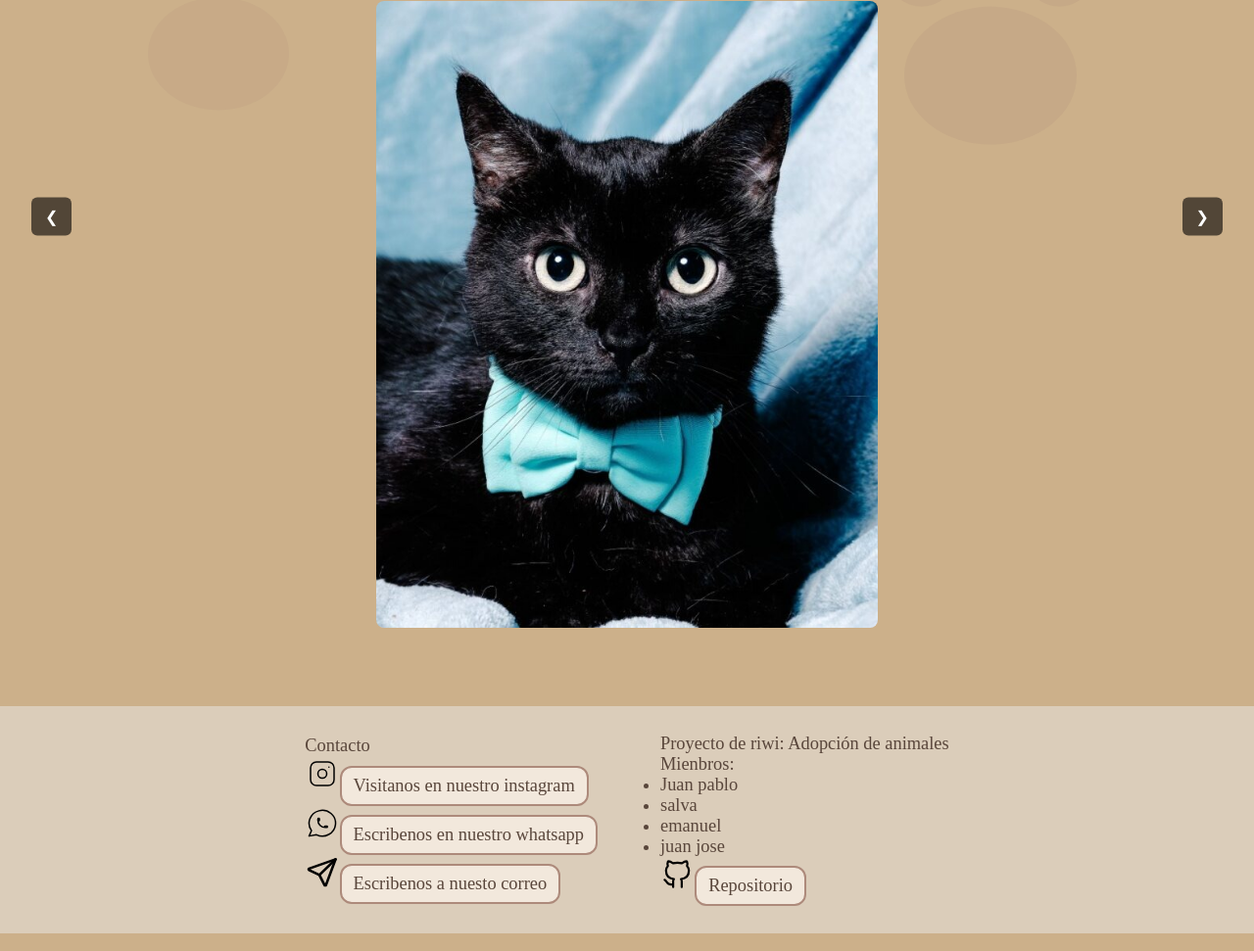
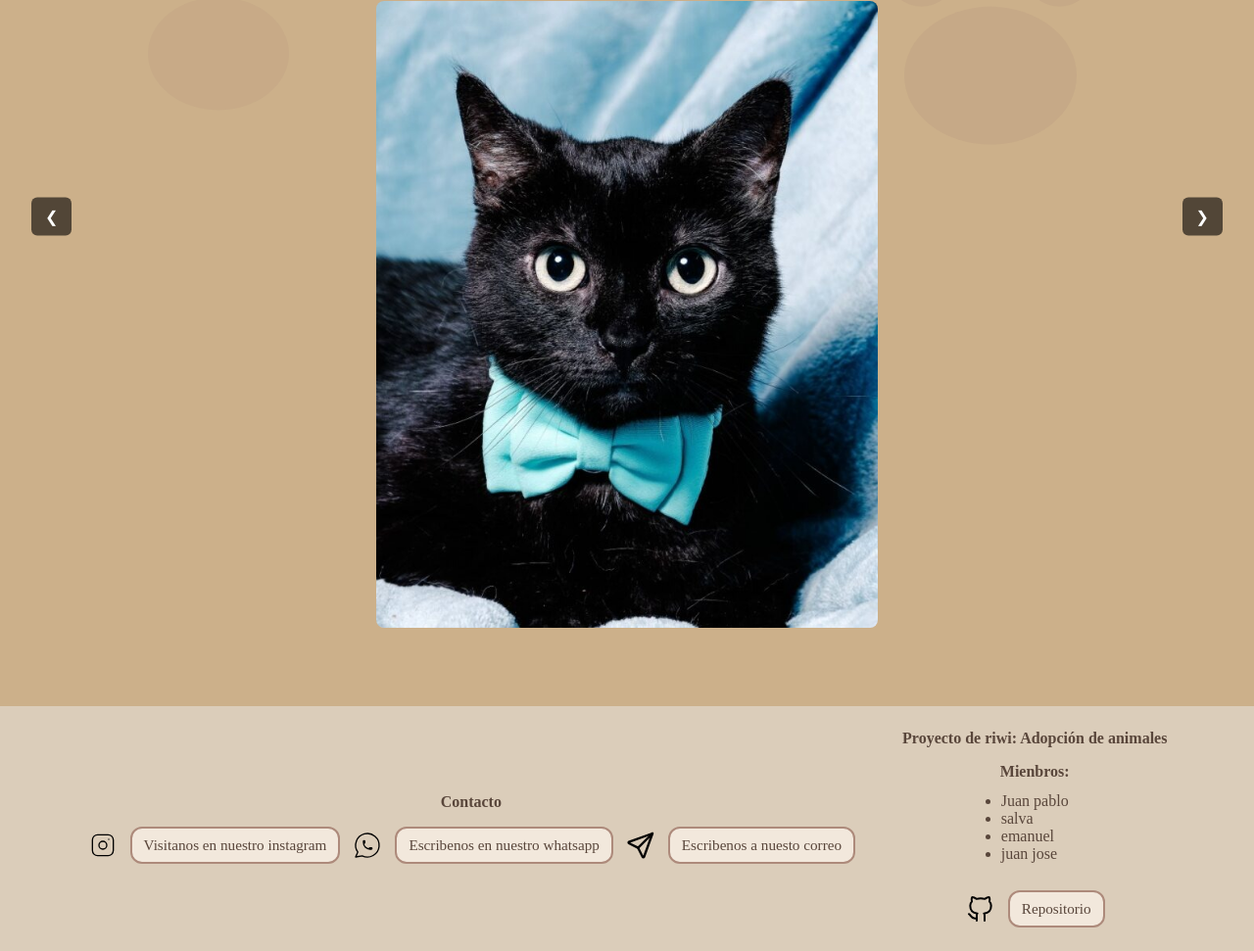
Before and after one commit to jpgcano/adopci-n_mascostas, a plain HTML site: page index.html in a window 1280 px wide. Shown: the part 179-1150 px from the top of the page at 98% size. Drawn offline with Linux system fonts and the light colour scheme.

Commit message:
cambiando coloers

```diff
--- a/css/styles.css
+++ b/css/styles.css
@@ -1,32 +1,4 @@
  * {
-        margin: 0;
-        padding: 0;
-        box-sizing: border-box;
-    }
-
-    :root {
-        /* Paleta elegida por el usuario */
-        --color-background-primary: #F2E8DC; /* fondo principal (claro) */
-        --color-surface: #FDFCFA;            /* blanco cálido */
-        --color-secondary-surface: #DBCDBA;  /* detalle de fondo */
-        --color-text-primary: #59463B;       /* texto principal oscuro */
-        --color-accent: #AD8A7B;             /* color de detalles / botones */
-        --color-white-pure: #FFFFFF;
-        --color-black: #000000;
-        --transition-smooth: all 0.3s ease;
-    }
-
-    body {
-        color: var(--color-text-primary);
-        background: var(--color-background-primary);
-        background-repeat: no-repeat;
-        font-size: 1rem;
-        display: grid;
-        min-height: 100vh;
-        grid-template-rows: auto 1fr auto;
-        margin: 0;
-
-        /* Fondo decorativo: paw (ambos lados) */
         margin: 0;
         padding: 0;
         box-sizing: border-box;
@@ -158,18 +130,65 @@
             width: 100%;
             display: flex;
             flex-direction: row;
-            padding: 1rem 0.75rem;
-            gap: 2rem;
+            padding: 1.5rem 1rem;
+            gap: 3rem;
             justify-content: center;
             align-items: center;
             flex-wrap: wrap;
-            font-size: 1.15rem;
+            font-size: 1rem;
         }
 
         footer .contactos,
-        footer .proyecto { min-width: 220px; padding: 0.75rem 1rem; }
+        footer .proyecto {
+            display: flex;
+            flex-direction: column;
+            align-items: center;
+            gap: 1rem;
+            min-width: 220px;
+        }
 
-        .icon-footer { width: 2.2rem; height: 2.2rem; transition: var(--transition-smooth); }
+        footer .contactos p,
+        footer .proyecto p {
+            margin: 0;
+            padding: 0;
+            font-weight: 600;
+            text-align: center;
+        }
+
+        footer .contactos .conteiner,
+        footer .proyecto .github {
+            display: flex;
+            flex-direction: row;
+            align-items: center;
+            gap: 0.75rem;
+            justify-content: center;
+
+        }
+
+        footer .proyecto .miembros {
+            display: flex;
+            flex-direction: column;
+            align-items: center;
+            gap: 0.75rem;
+            justify-content: center;
+        }
+
+        .icon-footer {
+            width: 2rem;
+            height: 2rem;
+            flex-shrink: 0;
+            transition: var(--transition-smooth);
+        }
+
+        footer .instagram,
+        footer .whatsapp,
+        footer .correo,
+        footer .github {
+            display: flex;
+            flex-direction: row;
+            align-items: center;
+            gap: 0.75rem;
+        }
 
         /* Botones/enlaces del footer */
         .github a, .instagram a, .whatsapp a, .correo a {
@@ -182,6 +201,7 @@
             background: var(--color-surface-soft);
             color: var(--color-text-primary);
             text-decoration: none;
+            font-size: 0.95rem;
             transition: var(--transition-smooth);
         }
 
@@ -268,38 +288,3 @@
             .conteiner_menu { width: auto; }
             .header_icon { height: 2.4rem; width: 2.4rem; }
         }
-                #r3:checked ~ & .prev3, #r3:checked ~ & .next3,
-                #r4:checked ~ & .prev4, #r4:checked ~ & .next4,
-                #r5:checked ~ & .prev5, #r5:checked ~ & .next5,
-                #r6:checked ~ & .prev6, #r6:checked ~ & .next6,
-                #r7:checked ~ & .prev7, #r7:checked ~ & .next7,
-                #r8:checked ~ & .prev8, #r8:checked ~ & .next8,
-                #r9:checked ~ & .prev9, #r9:checked ~ & .next9 { display: block; }
-
-                .prev1, .prev2, .prev3, .prev4, .prev5, .prev6, .prev7, .prev8, .prev9 { left: 2rem; }
-                .next1, .next2, .next3, .next4, .next5, .next6, .next7, .next8, .next9 { right: 2rem; }
-            }
-        }
-    }
-
-    @media (max-width: 900px) {
-        body::after { background-position: center top; background-size: 12rem; opacity: 0.12; }
-        body::before { background-position: left 6% top 8%; background-size: 10rem; opacity: 0.09; }
-    }
-    #r1:checked ~ .controls .prev1, #r1:checked ~ .controls .next1,
-    #r2:checked ~ .controls .prev2, #r2:checked ~ .controls .next2,
-    #r3:checked ~ .controls .prev3, #r3:checked ~ .controls .next3,
-    #r4:checked ~ .controls .prev4, #r4:checked ~ .controls .next4,
-    #r5:checked ~ .controls .prev5, #r5:checked ~ .controls .next5,
-    #r6:checked ~ .controls .prev6, #r6:checked ~ .controls .next6,
-    #r7:checked ~ .controls .prev7, #r7:checked ~ .controls .next7,
-    #r8:checked ~ .controls .prev8, #r8:checked ~ .controls .next8,
-    #r9:checked ~ .controls .prev9, #r9:checked ~ .controls .next9 {
-        display: block;
-    }
-
-    .controls .prev1, .controls .prev2, .controls .prev3, .controls .prev4,
-    .controls .prev5, .controls .prev6, .controls .prev7, .controls .prev8, .controls .prev9 { left: 2rem; }
-
-    .controls .next1, .controls .next2, .controls .next3, .controls .next4,
-    .controls .next5, .controls .next6, .controls .next7, .controls .next8, .controls .next9 { right: 2rem; }
```
Lines whose indentation alone changed are shown as unchanged.
